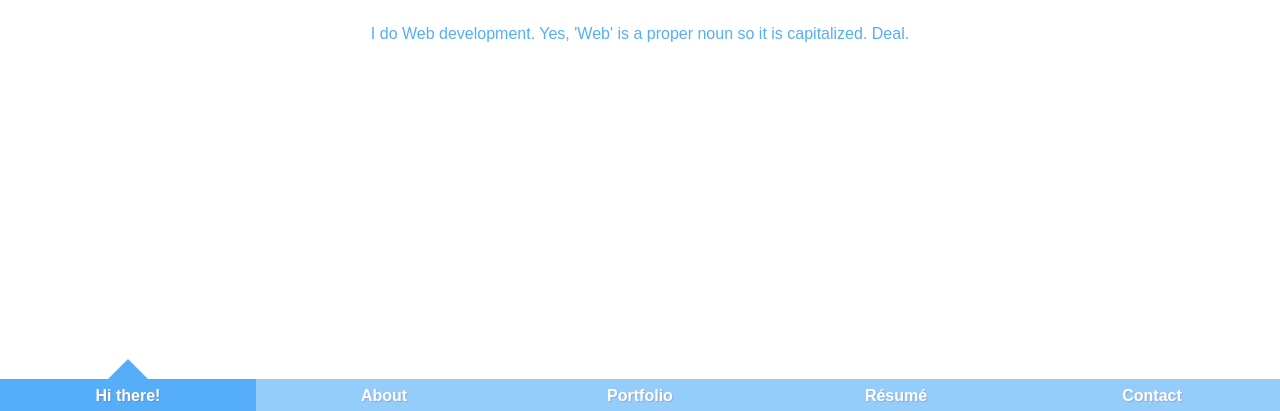
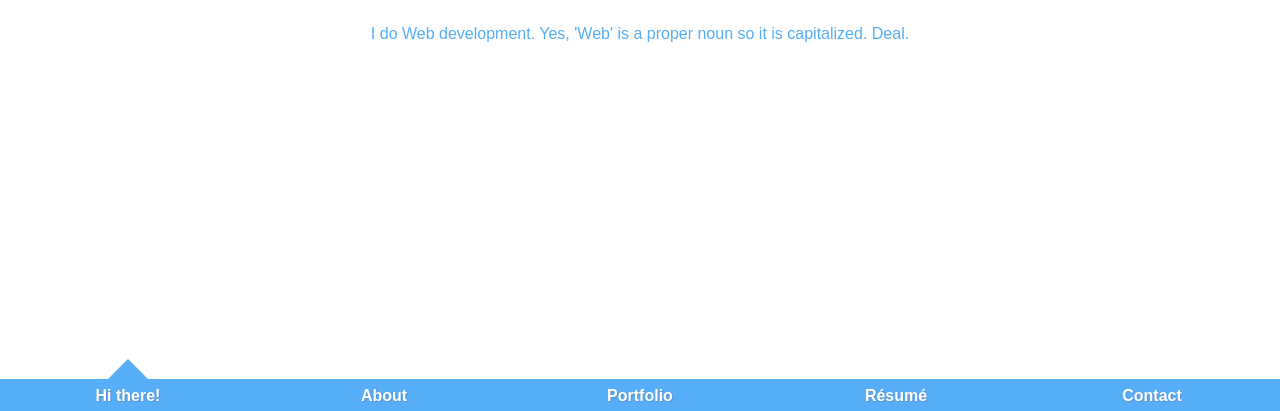
Before and after one commit to stratcat944/stratcat944, a plain HTML site: page index.html in a window 1280 px wide. Shown: the part 387-798 px from the top of the page. Drawn offline with Linux system fonts and the light colour scheme.

Commit message:
color tweakage

```diff
--- a/css/style.css
+++ b/css/style.css
@@ -27,7 +27,7 @@
 .st-container > a {
 	z-index: 10;
 	font-weight: 700;
-	background: #94CCFA;
+	background: #55aef7;
 	color: #fff;
 	text-align: center;
 	text-shadow: 1px 1px 1px rgba(151,24,64,0.2);
```
